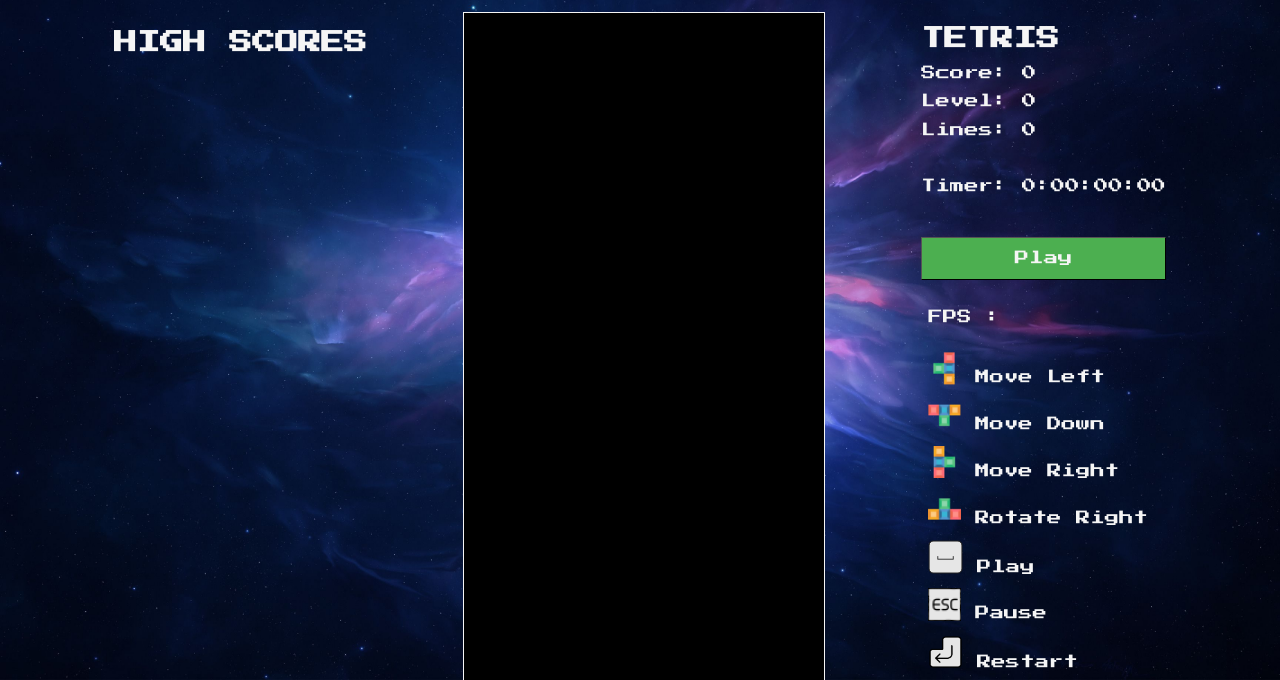
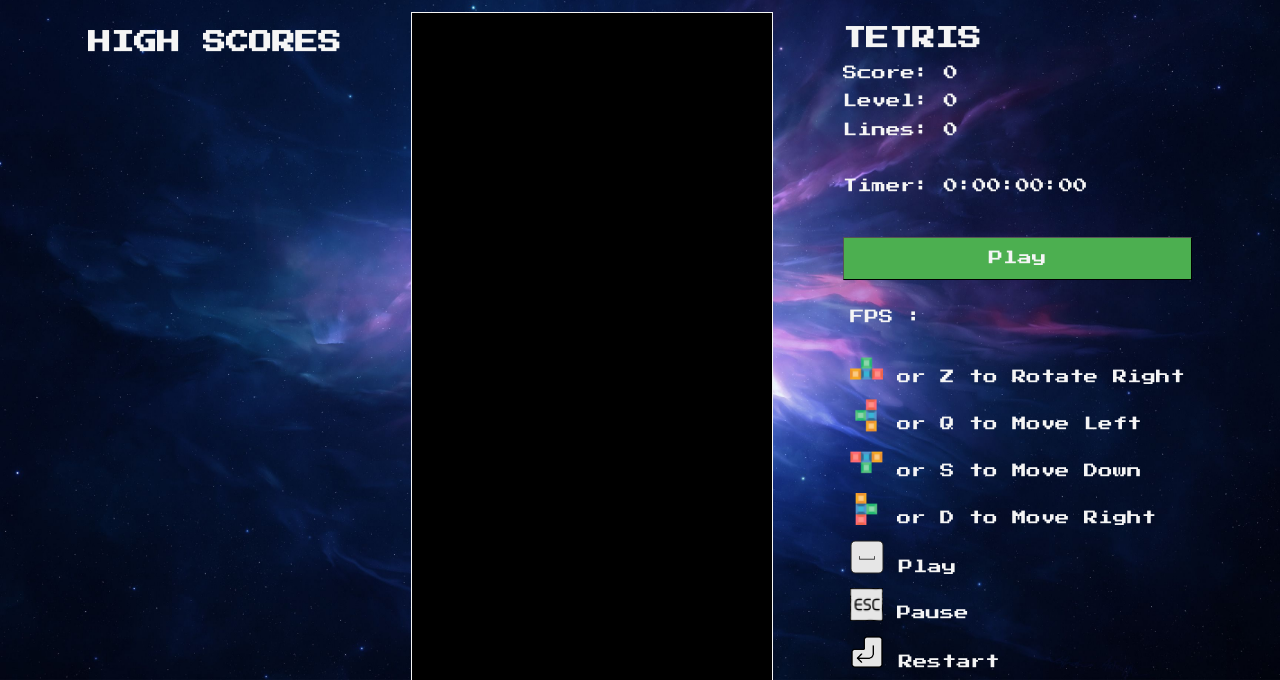
Before and after one commit to KevOneRedOne/Simplistic-Javascript-Tetris, a plain HTML site: page index.html in a window 1280 px wide. Shown: the part 120-800 px from the top of the page. Drawn offline with Linux system fonts and the light colour scheme.

Commit message:
Tetris game 29/04/21

```diff
--- a/index.html
+++ b/index.html
@@ -55,10 +55,10 @@
             <div id="fpsValue" title="FPS"></div>
           </div>
           <div class="controls">
-            <p class="arrow-left"><img src="assets/img/tetris.png"> Move Left</p>
-            <p class="arrow-down"><img src="assets/img/tetris.png"> Move Down</p>
-            <p class="arrow-right"><img src="assets/img/tetris.png"> Move Right</p>
-            <p class="arrow-up"><img src="assets/img/tetris.png"> Rotate Right</p>
+            <p class="arrow-up"><img src="assets/img/tetris.png"> or Z to Rotate Right</p>
+            <p class="arrow-left"><img src="assets/img/tetris.png"> or Q to Move Left</p>
+            <p class="arrow-down"><img src="assets/img/tetris.png"> or S to Move Down</p>
+            <p class="arrow-right"><img src="assets/img/tetris.png"> or D to Move Right</p>
             <p class="Space"><img src="assets/img/space.png"> Play </p>
             <p class="ESC"><img src="assets/img/escape.png"> Pause</p>
             <p class="Enter"><img src="assets/img/enter-key.png"> Restart</p>
```
